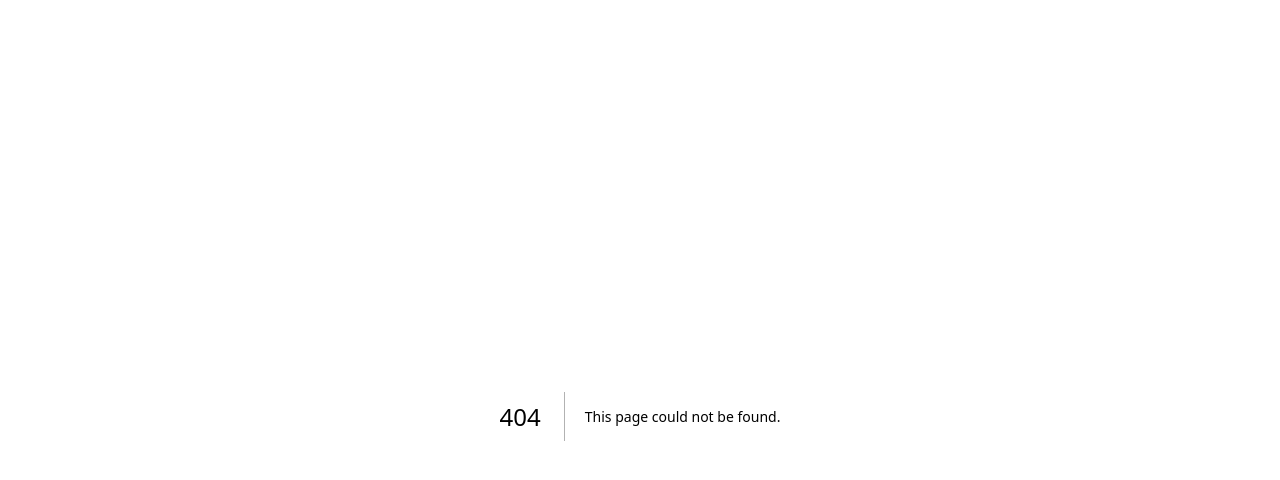
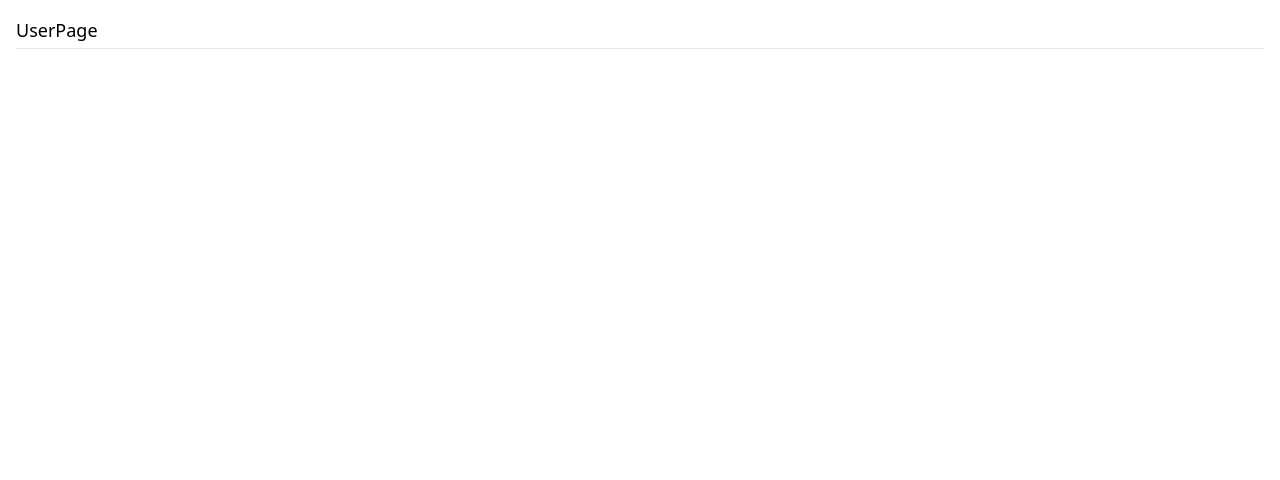
Before and after one commit to gusutaharu/Next-js-lesson, a Next.js app: page /users/0 in a window 1280 px wide. Before the commit this address had no page. Shown: the top 480 px of the page. Built offline with nearby package versions, Linux system fonts and the light colour scheme.

Commit message:
lesson11

```diff
--- /dev/null
+++ b/app/users/[userId]/page.tsx
@@ -0,0 +1,7 @@
+export default function UserPage() {
+  return (
+    <>
+      <h1 className="text-lg border-b pb-1 mb-1">UserPage</h1>
+    </>
+  );
+}
```
